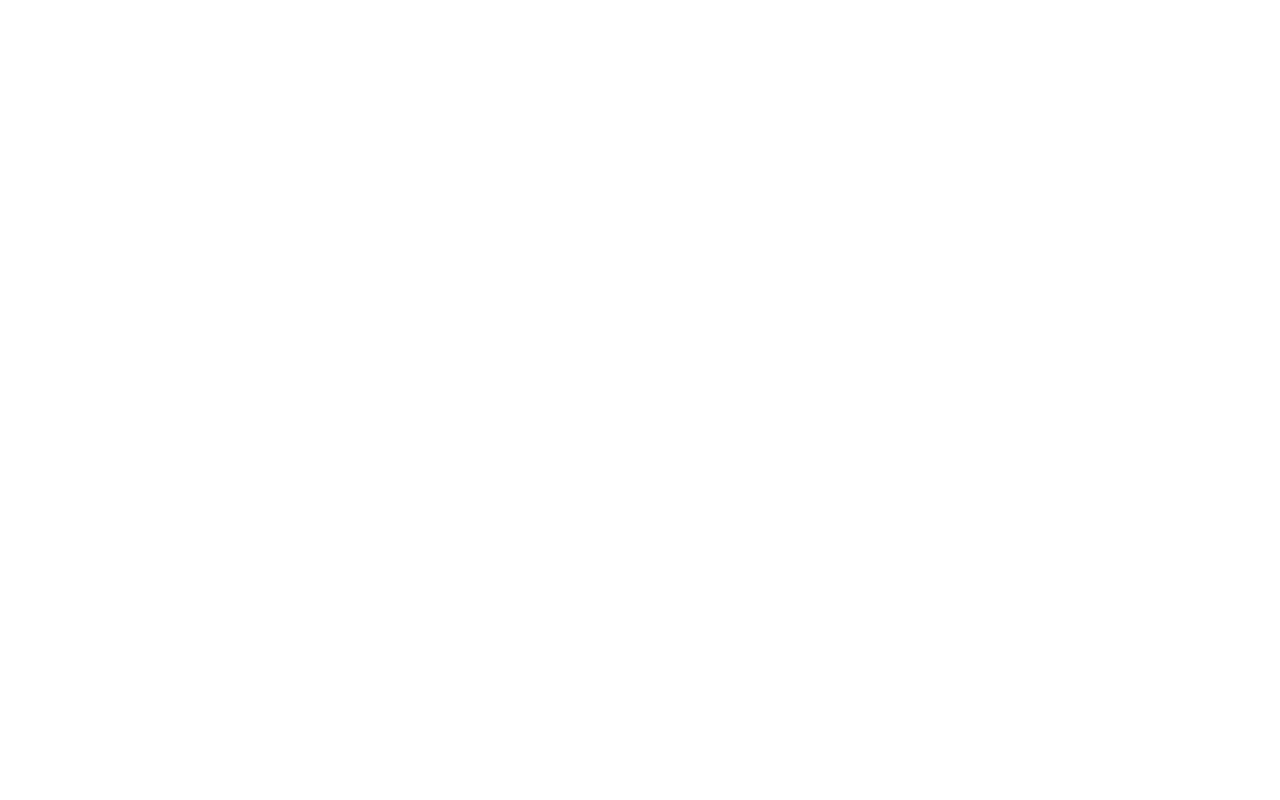
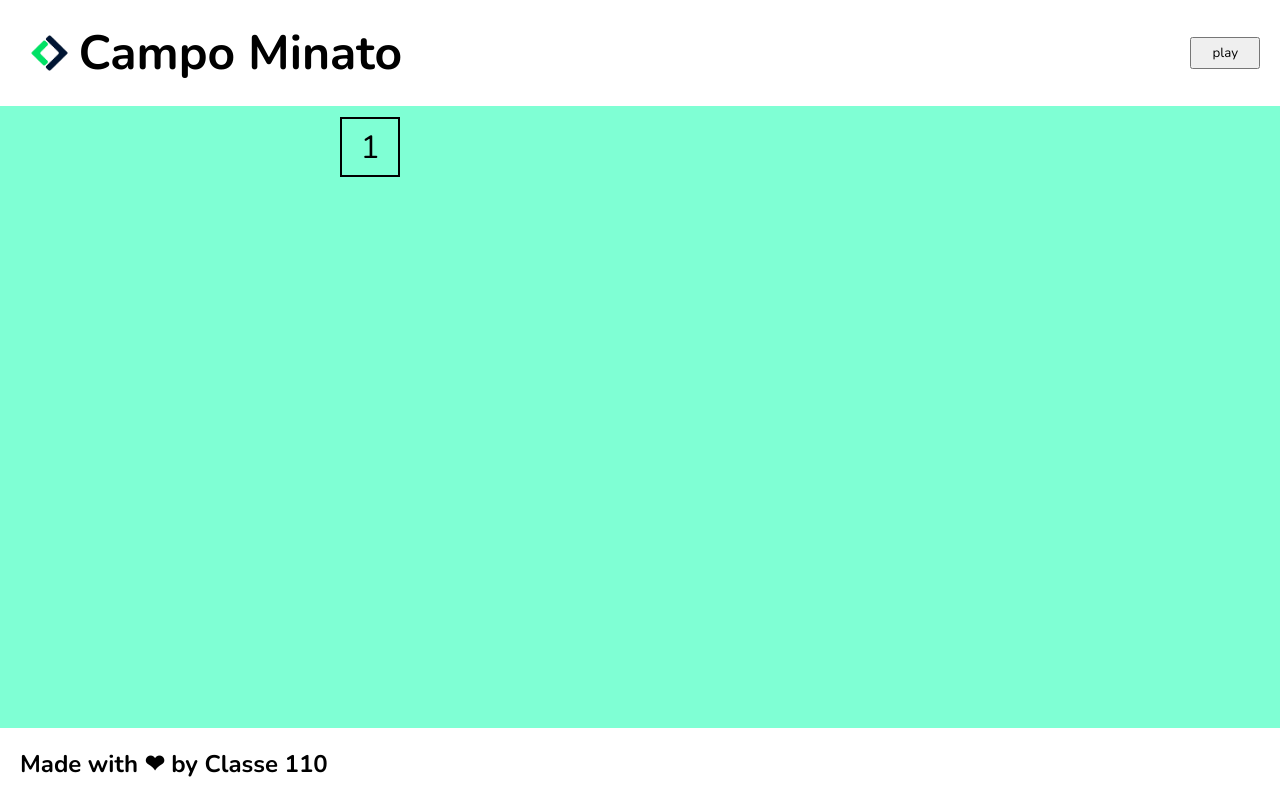
Before and after one commit to danielecarpentiero/js-campominato-grid, a plain HTML site: page index.html in a window 1280 px wide. Drawn offline with nearby package versions, Linux system fonts and the light colour scheme.

Commit message:
feat: html & css layout

```diff
--- a/css/style.css
+++ b/css/style.css
@@ -0,0 +1,70 @@
+/* utilities */
+.flex {
+  display: flex;
+}
+/* /utilities */
+/* rules */
+* {
+  margin: 0;
+  padding: 0;
+  box-sizing: border-box;
+  font-family: "Nunito", sans-serif;
+}
+
+body {
+  width: 100vw;
+  height: 100vh;
+  flex-direction: column;
+}
+/* /rules */
+/* header */
+header,
+footer {
+  padding: 20px;
+}
+
+.logo {
+  align-items: center;
+}
+
+.logo img {
+  width: 5%;
+  height: 5%;
+}
+
+h1 {
+  font-size: 3rem;
+}
+
+.container {
+  align-items: center;
+  justify-content: space-between;
+}
+
+.play button {
+  padding: 5px 20px;
+}
+/* /header */
+/* main */
+main {
+  flex-grow: 1;
+  background-color: aquamarine;
+  align-items: center;
+  justify-content: center;
+}
+
+.board {
+  width: 37.5rem;
+  height: 37.5rem;
+  flex-wrap: wrap;
+  align-content: flex-start;
+}
+
+.box {
+  width: calc(100% / 10);
+  height: calc(100% / 10);
+  border: 2px solid black;
+  align-items: center;
+  justify-content: center;
+  font-size: 2rem;
+}
--- a/index.html
+++ b/index.html
@@ -4,9 +4,34 @@
     <meta charset="UTF-8" />
     <meta name="viewport" content="width=device-width, initial-scale=1.0" />
     <title>Campo minato</title>
+    <link rel="preconnect" href="https://fonts.googleapis.com" />
+    <link rel="preconnect" href="https://fonts.gstatic.com" crossorigin />
+    <link
+      href="https://fonts.googleapis.com/css2?family=Nunito:ital,wght@0,400;0,700;1,400&display=swap"
+      rel="stylesheet"
+    />
     <link rel="stylesheet" href="css/style.css" />
   </head>
-  <body>
+  <body class="flex">
+    <header>
+      <div class="container flex">
+        <div class="logo flex">
+          <img src="original.png" alt="boolean-logo" />
+          <h1>Campo Minato</h1>
+        </div>
+        <div class="play">
+          <button>play</button>
+        </div>
+      </div>
+    </header>
+    <main class="flex">
+      <div class="board flex">
+        <div class="box flex">1</div>
+      </div>
+    </main>
+    <footer>
+      <h2>Made with &#10084; by Classe 110</h2>
+    </footer>
     <script src="js/main.js"></script>
   </body>
 </html>
```
Also changed, not shown: original.png (added).
